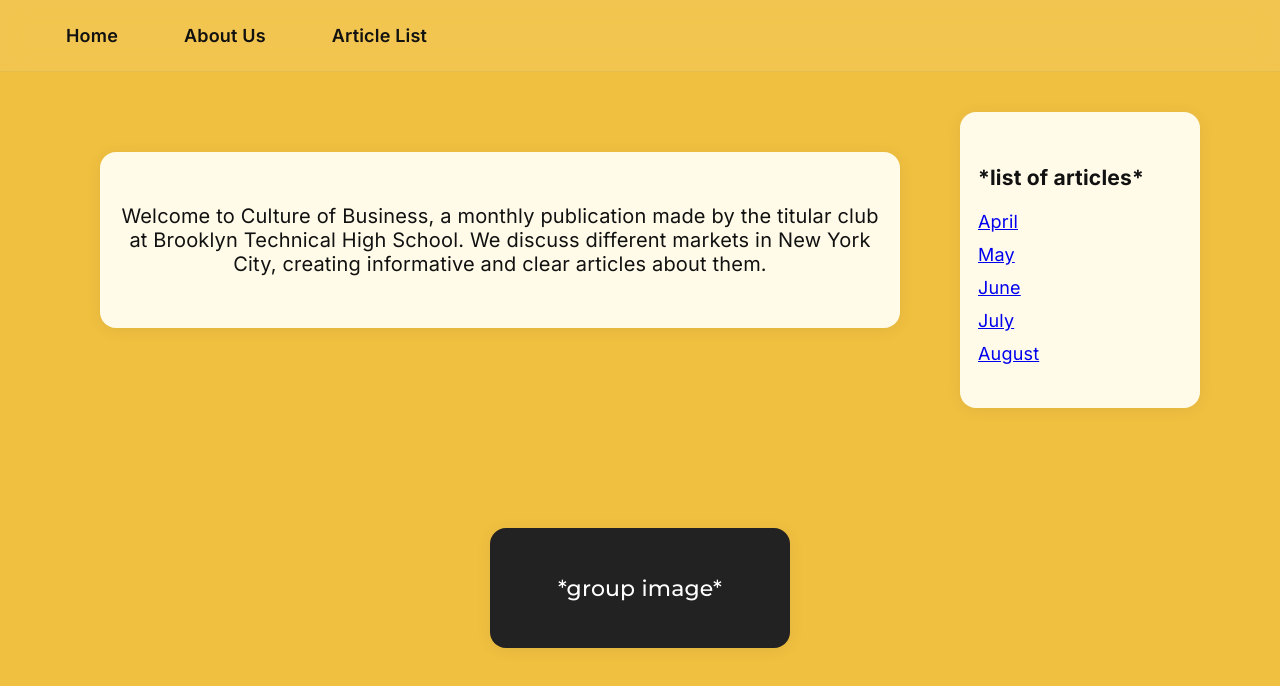
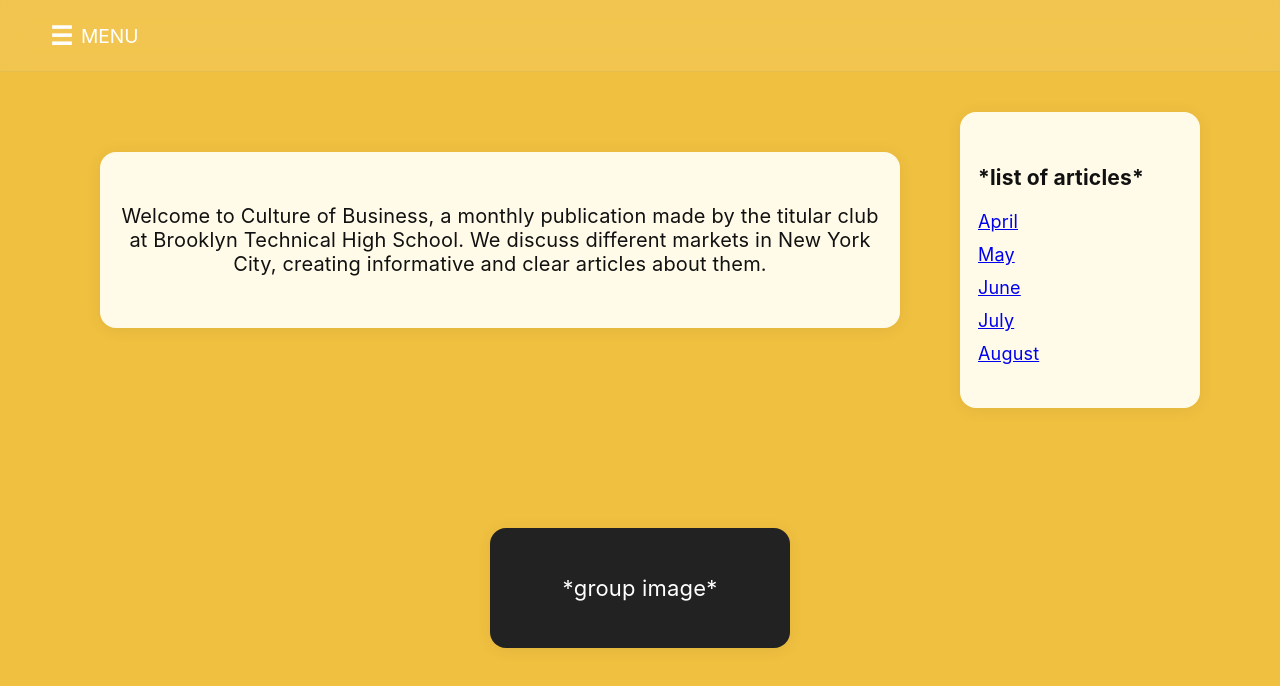
Before and after one commit to cultureofbusiness/cultureofbusiness.github.io, a React (Vite) app: page / in a window 1280 px wide. Shown: the top 686 px of the page. Built offline with nearby package versions, Linux system fonts and the light colour scheme.

Commit message:
A24-style sticky transparent header, left nav, expanding menu overlay

```diff
--- a/src/App.jsx
+++ b/src/App.jsx
@@ -1,4 +1,4 @@
-import React from 'react'
+import React, { useState } from 'react'
 import { Routes, Route, Link } from 'react-router-dom'
 import Home from './pages/Home'
 import About from './pages/About'
@@ -6,17 +6,27 @@
 import Article from './pages/Article'
 
 export default function App() {
+  const [menuOpen, setMenuOpen] = useState(false);
   return (
     <div className="site">
       <header className="site-header a24-header">
-        <nav className="site-nav a24-nav">
-          <Link to="">Home</Link>
-          <Link to="about">About Us</Link>
-          <Link to="articles">Article List</Link>
-        </nav>
+        <div className="a24-nav-left">
+          <button className="menu-btn" onClick={() => setMenuOpen(true)}>
+            <span className="menu-icon">&#9776;</span> MENU
+          </button>
+        </div>
         <div className="site-title a24-title">Culture of Business</div>
         <div className="a24-header-right" />
       </header>
+
+      <div className={`menu-overlay${menuOpen ? ' open' : ''}`}>
+        <button className="close-btn" onClick={() => setMenuOpen(false)}>&times;</button>
+        <nav className="menu-nav">
+          <Link to="" onClick={() => setMenuOpen(false)}>Home</Link>
+          <Link to="about" onClick={() => setMenuOpen(false)}>About Us</Link>
+          <Link to="articles" onClick={() => setMenuOpen(false)}>Article List</Link>
+        </nav>
+      </div>
 
       <main className="site-main">
         <Routes>
--- a/src/index.css
+++ b/src/index.css
@@ -1,3 +1,85 @@
+.a24-nav-left {
+  flex: 1;
+  display: flex;
+  align-items: center;
+  padding-left: 32px;
+}
+.menu-btn {
+  background: none;
+  border: none;
+  color: #fff;
+  font-size: 1.2rem;
+  font-family: 'Inter', var(--font-main);
+  cursor: pointer;
+  display: flex;
+  align-items: center;
+  gap: 8px;
+  padding: 8px 18px;
+  border-radius: 8px;
+  transition: background 0.2s, color 0.2s;
+}
+.menu-btn:hover, .menu-btn:focus {
+  background: rgba(255,255,255,0.12);
+  color: var(--yellow);
+}
+.menu-icon {
+  font-size: 1.6rem;
+  font-weight: 700;
+}
+.menu-overlay {
+  position: fixed;
+  top: 0;
+  left: 0;
+  width: 0;
+  height: 100vh;
+  background: rgba(30,30,30,0.98);
+  color: #fff;
+  z-index: 999;
+  overflow: hidden;
+  transition: width 0.35s cubic-bezier(.77,0,.18,1);
+  box-shadow: 2px 0 24px rgba(0,0,0,0.18);
+  display: flex;
+  flex-direction: column;
+  align-items: flex-start;
+}
+.menu-overlay.open {
+  width: 320px;
+  min-width: 60vw;
+}
+.close-btn {
+  background: none;
+  border: none;
+  color: #fff;
+  font-size: 2.2rem;
+  font-weight: 700;
+  align-self: flex-end;
+  margin: 18px 18px 0 0;
+  cursor: pointer;
+  transition: color 0.2s;
+}
+.close-btn:hover, .close-btn:focus {
+  color: var(--yellow);
+}
+.menu-nav {
+  display: flex;
+  flex-direction: column;
+  gap: 32px;
+  margin-top: 64px;
+  margin-left: 32px;
+}
+.menu-nav a {
+  color: #fff;
+  font-size: 2rem;
+  font-family: 'Montserrat', var(--font-main);
+  text-decoration: none;
+  font-weight: 700;
+  letter-spacing: 0.04em;
+  transition: color 0.2s, text-shadow 0.2s;
+}
+.menu-nav a:hover, .menu-nav a:focus {
+  color: var(--yellow);
+  text-shadow: 0 2px 12px rgba(240,192,64,0.18);
+}
 
 @import url('https://fonts.googleapis.com/css2?family=Inter:wght@400;600;700&family=Montserrat:wght@500;700&display=swap');
 :root{
```
